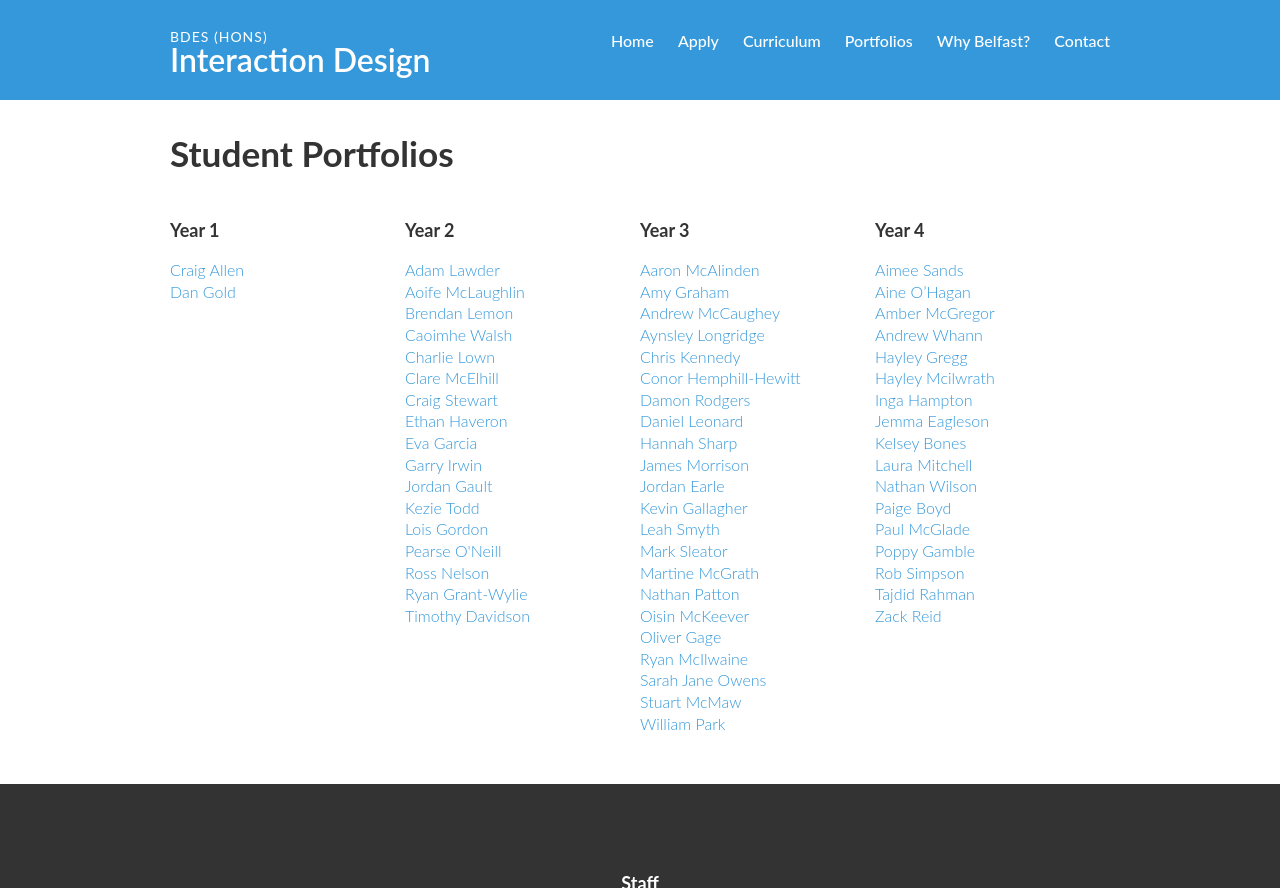
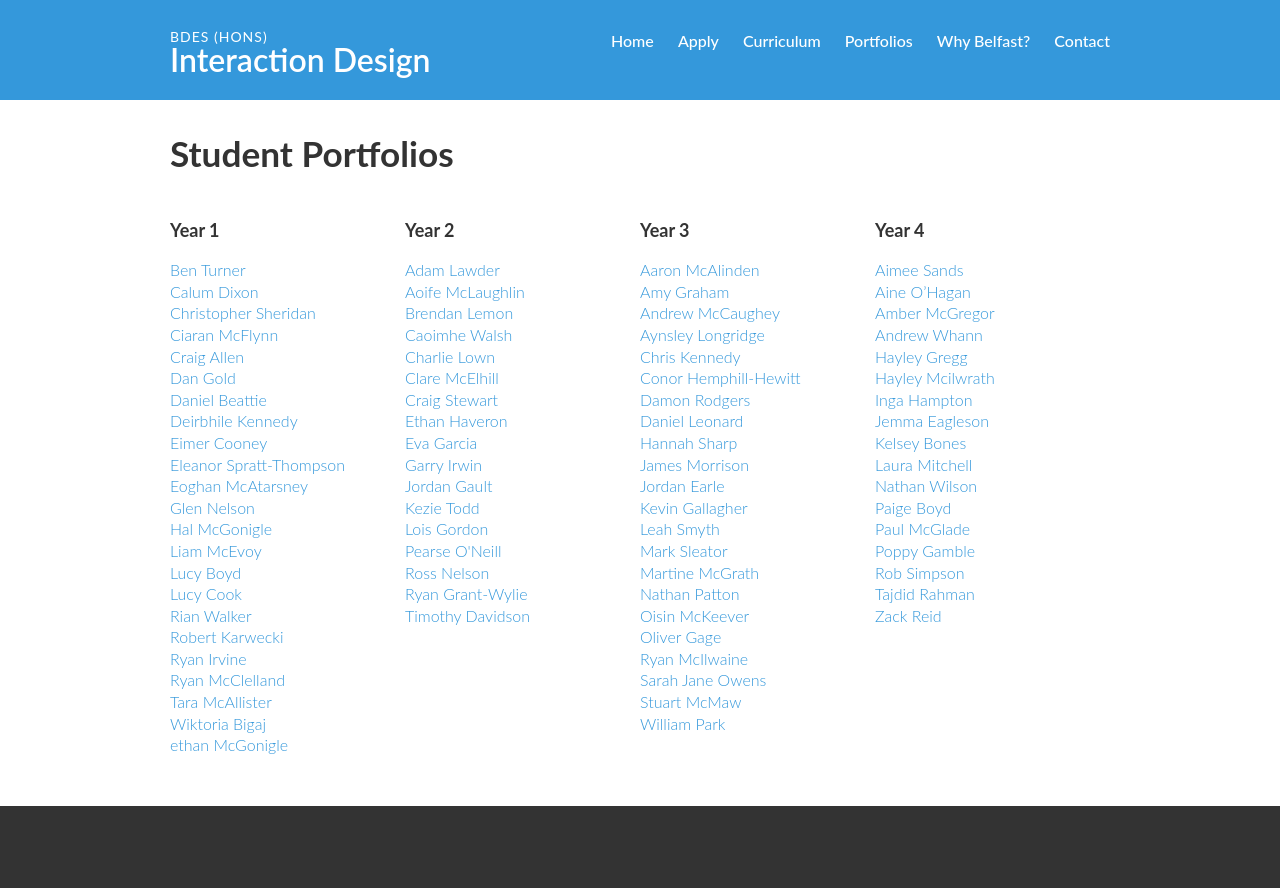
Before and after one commit to ixdbelfast/ixdbelfast.github.io, a Jekyll site: the page built from portfolios.html, in a window 1280 px wide and 900 px high, scrolled down 434 px, cut to the strip 0-888 px from the top of the window. Built offline with Jekyll 4.4.1, drawn with Linux system fonts in a browser that asks for light colours.

Commit message:
added Yr1 names

```diff
--- a/_data/yeargroup.yml
+++ b/_data/yeargroup.yml
@@ -1,8 +1,50 @@
 year1:
   - link:
     - name: "Dan Gold"
-      url: "http://dan.gold/"
+      url: "#"
     - name: "Craig Allen"
+      url: "#"
+    - name: "Daniel Beattie"
+      url: "#"
+    - name: "Wiktoria Bigaj"
+      url: "#"
+    - name: "Lucy Boyd"
+      url: "#"
+    - name: "Lucy Cook"
+      url: "#"
+    - name: "Eimer Cooney"
+      url: "#"
+    - name: "Calum Dixon"
+      url: "#"
+    - name: "Ryan Irvine"
+      url: "#"
+    - name: "Robert Karwecki"
+      url: "#"
+    - name: "Deirbhile Kennedy"
+      url: "#"
+    - name: "Tara McAllister"
+      url: "#"
+    - name: "Eoghan McAtarsney"
+      url: "#"
+    - name: "Ryan McClelland"
+      url: "#"
+    - name: "Liam McEvoy"
+      url: "#"
+    - name: "Ciaran McFlynn"
+      url: "#"
+    - name: "ethan McGonigle"
+      url: "#"
+    - name: "Hal McGonigle"
+      url: "#"
+    - name: "Glen Nelson"
+      url: "#"
+    - name: "Christopher Sheridan"
+      url: "#"
+    - name: "Eleanor Spratt-Thompson"
+      url: "#"
+    - name: "Ben Turner"
+      url: "#"
+    - name: "Rian Walker"
       url: "#"
 
 year2:
```
